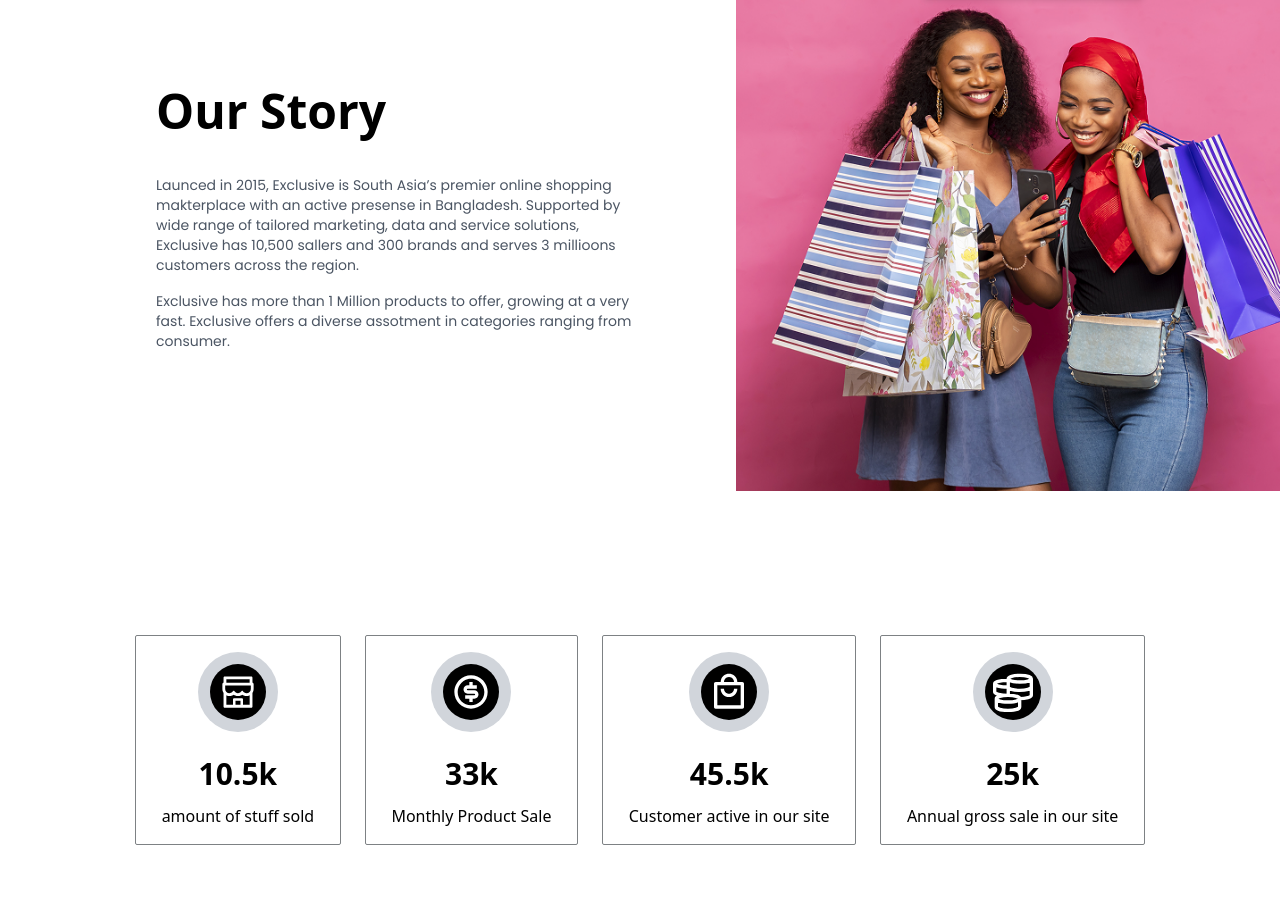
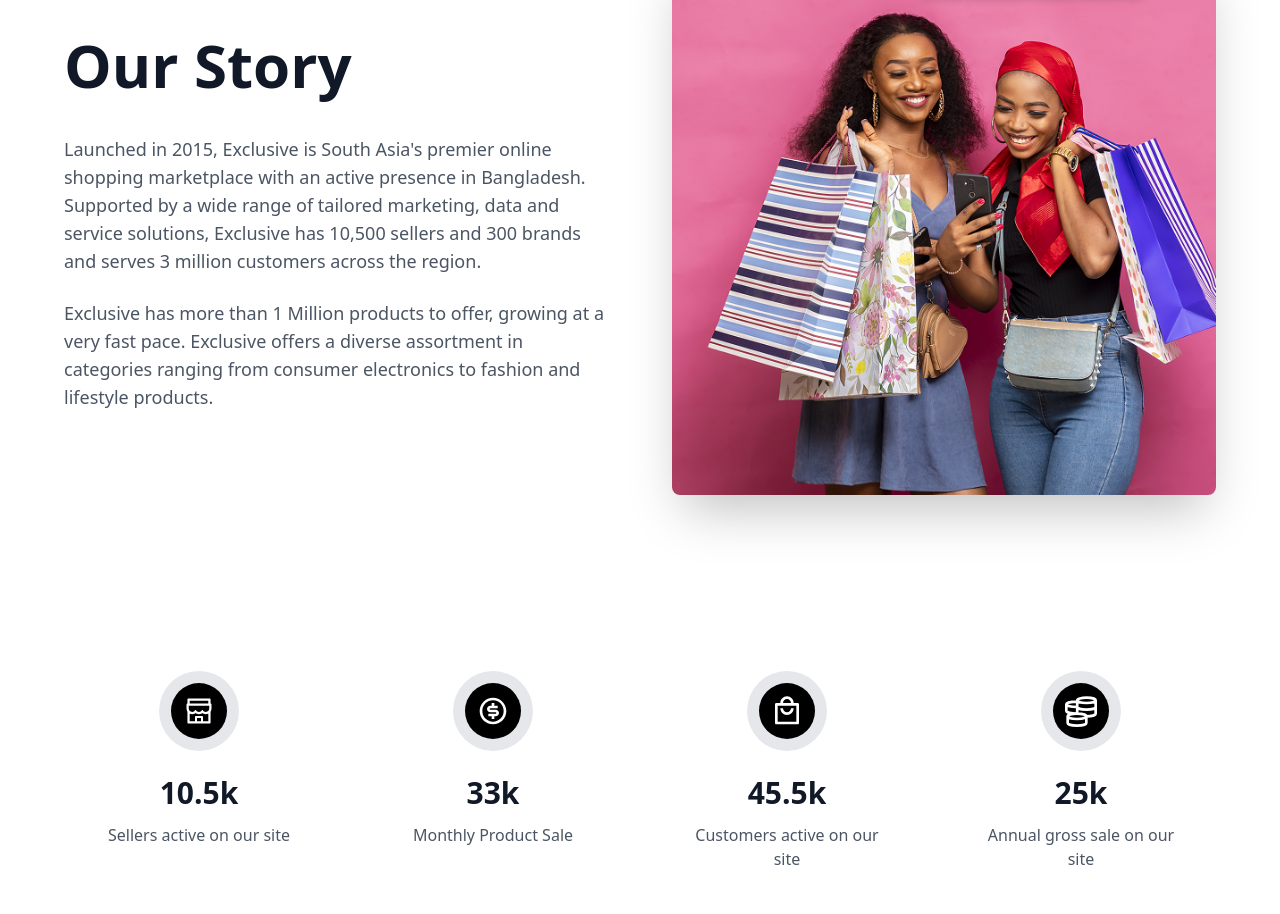
Before and after one commit to Awointa/e-commerce-store, a Next.js app: page /about in a window 1280 px wide. Shown: the part 338-1252 px from the top of the page. Built offline with nearby package versions, Linux system fonts and the light colour scheme; a web font is replaced by a local one.

Commit message:
refac(style): improve about page

```diff
--- a/src/app/about/page.tsx
+++ b/src/app/about/page.tsx
@@ -12,103 +12,132 @@
 import StaffCard from "./StaffCard";
 
 const page = () => {
+	const statsData = [
+		{
+			icon: AiOutlineShop,
+			number: "10.5k",
+			description: "Sellers active on our site",
+			id: 1
+		},
+		{
+			icon: RiMoneyDollarCircleLine,
+			number: "33k",
+			description: "Monthly Product Sale",
+			id: 2
+		},
+		{
+			icon: RiShoppingBag4Line,
+			number: "45.5k",
+			description: "Customers active on our site",
+			id: 3
+		},
+		{
+			icon: GrMoney,
+			number: "25k",
+			description: "Annual gross sale on our site",
+			id: 4
+		}
+	];
+
 	return (
-		<div className="mt-20  mb-36">
-			<ul className="mx-32 flex gap-2">
-				<li>Home</li>
+		<div className="min-h-screen">
+			{/* Container with responsive padding */}
+			<div className="px-4 sm:px-6 lg:px-8 xl:px-16 2xl:px-32">
+				{/* Breadcrumb */}
+				<nav className="pt-6 md:pt-12 lg:pt-20 mb-6 md:mb-11">
+					<ul className="flex items-center gap-2 text-sm md:text-base text-gray-600">
+						<li className="hover:text-gray-800 transition-colors cursor-pointer">Home</li>
 						<li>/</li>
-				<li>About</li>
+						<li className="text-gray-800 font-medium">About</li>
 					</ul>
-			<section className="mt-11 ml-32 grid grid-cols-1 md:grid-cols-2 gap-16 items-center relative">
-				<div className="p-7">
-					<h2 className="text-5xl font-semibold">Our Story</h2>
-					<div className="mt-10 space-y-4 text-gray-600 font-poppins">
-						<p>
-							Launced in 2015, Exclusive is South Asia’s premier online shopping
-							makterplace with an active presense in Bangladesh. Supported by
+				</nav>
+
+				{/* Hero Section */}
+				<section className="grid grid-cols-1 lg:grid-cols-2 gap-8 lg:gap-16 items-center mb-16 md:mb-24 lg:mb-36">
+					{/* Text Content */}
+					<div className="order-2 lg:order-1 space-y-6 md:space-y-8 lg:space-y-10">
+						<h1 className="text-3xl md:text-4xl lg:text-5xl xl:text-6xl font-semibold text-gray-900 leading-tight">
+							Our Story
+						</h1>
+						<div className="space-y-4 md:space-y-6 text-gray-600 leading-relaxed">
+							<p className="text-base md:text-lg">
+								Launched in 2015, Exclusive is South Asia's premier online shopping
+								marketplace with an active presence in Bangladesh. Supported by a
 								wide range of tailored marketing, data and service solutions,
-							Exclusive has 10,500 sallers and 300 brands and serves 3 millioons
-							customers across the region.{" "}
+								Exclusive has 10,500 sellers and 300 brands and serves 3 million
+								customers across the region.
 							</p>
-						<p>
+							<p className="text-base md:text-lg">
 								Exclusive has more than 1 Million products to offer, growing at a
-							very fast. Exclusive offers a diverse assotment in categories
-							ranging from consumer.
+								very fast pace. Exclusive offers a diverse assortment in categories
+								ranging from consumer electronics to fashion and lifestyle products.
 							</p>
 						</div>
 					</div>
-				<div className="relative aspect-[4/3] md:aspect-square">
+
+					{/* Hero Image */}
+					<div className="order-1 lg:order-2 relative">
+						<div className="aspect-[4/3] md:aspect-square lg:aspect-[4/3] xl:aspect-square relative rounded-lg overflow-hidden shadow-2xl">
 							<Image
 								src={aboutHeroImage}
-						alt="hero image"
-						className="object-cover h-full"
+								alt="Two African females representing our diverse community"
+								className="object-cover w-full h-full"
+								priority
 							/>
-				</div>
-			</section>
-
-			{/*section 2  */}
-			<section className="mt-36 mx-[135px] flex flex-col md:flex-row justify-between text-base gap-6">
-				{/* Individual cards */}
-				{/* Card 1 */}
-				<div className="flex-grow flex flex-col items-center justify-center gap-6 border-0.5 border-ash-smoke p-4 w-full md:w-auto rounded-sm hover:bg-gino-red hover:text-white cursor-pointer">
-					<div className="h-20 w-20 rounded-full bg-gray-300 flex items-center justify-center ">
-						<div className="h-14 w-14 rounded-full bg-black flex items-center justify-center">
-							<AiOutlineShop className="text-white w-10 h-10" />
-						</div>
-					</div>
-					<div className="flex-grow flex flex-col items-center justify-center gap-3">
-						<span className="text-3xl font-semibold">10.5k</span>
-						<p className="text-center">amount of stuff sold</p>
-					</div>
-				</div>
-
-				{/* Card 2 */}
-				<div className="flex-grow flex flex-col items-center justify-center gap-6 border-0.5 border-ash-smoke p-4 w-full md:w-auto rounded-sm hover:bg-gino-red hover:text-white cursor-pointer">
-					<div className="h-20 w-20 rounded-full bg-gray-300 flex items-center justify-center">
-						<div className="h-14 w-14 rounded-full bg-black flex items-center justify-center">
-							<RiMoneyDollarCircleLine className="text-white w-10 h-10" />
-						</div>
-					</div>
-					<div className="flex-grow flex flex-col items-center justify-center gap-3">
-						<span className="text-3xl font-semibold">33k</span>
-						<p className="text-center">Monthly Product Sale</p>
-					</div>
-				</div>
-
-				{/* Card 3 */}
-				<div className="flex-grow flex flex-col items-center justify-center gap-6 border-0.5 border-ash-smoke p-4 w-full md:w-auto rounded-sm hover:bg-gino-red hover:text-white cursor-pointer">
-					<div className="h-20 w-20 rounded-full bg-gray-300 flex items-center justify-center">
-						<div className="h-14 w-14 rounded-full bg-black flex items-center justify-center">
-							<RiShoppingBag4Line className="text-white w-10 h-10" />
-						</div>
-					</div>
-					<div className="flex flex-col items-center justify-center gap-3">
-						<span className="text-3xl font-semibold">45.5k</span>
-						<p className="text-center">Customer active in our site</p>
-					</div>
-				</div>
-
-				{/* Card 4 */}
-				<div className="flex-grow flex flex-col items-center justify-center gap-6 border-0.5 border-ash-smoke p-4 w-full md:w-auto rounded-sm hover:bg-gino-red hover:text-white cursor-pointer">
-					<div className="h-20 w-20 rounded-full bg-gray-300 flex items-center justify-center">
-						<div className="h-14 w-14 rounded-full bg-black flex items-center justify-center">
-							<GrMoney className="text-white w-10 h-10 font-light" />
-						</div>
-					</div>
-					<div className="flex flex-col items-center justify-center gap-3">
-						<span className="text-3xl font-semibold">25k</span>
-						<p className="text-center">Annual gross sale in our site</p>
 						</div>
 					</div>
 				</section>
 
-			{/* section 3 */}
-			<section className="mt-36 mx-[135px]">
+				{/* Statistics Section */}
+				<section className="mb-16 md:mb-24 lg:mb-36">
+					<div className="grid grid-cols-1 sm:grid-cols-2 lg:grid-cols-4 gap-4 md:gap-6">
+						{statsData.map((stat) => {
+							const IconComponent = stat.icon;
+							return (
+								<div
+									key={stat.id}
+									className="group bg-white border border-gray-200 rounded-lg p-6 md:p-8 text-center hover:bg-red-500 hover:text-white hover:border-red-500 transition-all duration-300 cursor-pointer transform hover:scale-105 hover:shadow-lg"
+								>
+									{/* Icon Container */}
+									<div className="flex justify-center mb-4 md:mb-6">
+										<div className="h-16 w-16 md:h-20 md:w-20 rounded-full bg-gray-200 group-hover:bg-white/20 flex items-center justify-center transition-colors duration-300">
+											<div className="h-12 w-12 md:h-14 md:w-14 rounded-full bg-black group-hover:bg-white flex items-center justify-center transition-colors duration-300">
+												<IconComponent className="text-white group-hover:text-red-500 w-6 h-6 md:w-8 md:h-8 transition-colors duration-300" />
+											</div>
+										</div>
+									</div>
+
+									{/* Statistics Content */}
+									<div className="space-y-2 md:space-y-3">
+										<div className="text-2xl md:text-3xl font-bold text-gray-900 group-hover:text-white transition-colors duration-300">
+											{stat.number}
+										</div>
+										<p className="text-sm md:text-base text-gray-600 group-hover:text-white/90 transition-colors duration-300 leading-relaxed">
+											{stat.description}
+										</p>
+									</div>
+								</div>
+							);
+						})}
+					</div>
+				</section>
+
+				{/* Staff Section */}
+				<section className="mb-16 md:mb-24 lg:mb-36">
+					<div className="text-center mb-8 md:mb-12">
+						<h2 className="text-2xl md:text-3xl lg:text-4xl font-semibold text-gray-900 mb-4">
+							Meet Our Team
+						</h2>
+						<p className="text-gray-600 text-base md:text-lg max-w-2xl mx-auto">
+							Our dedicated team of professionals is committed to providing you with the best shopping experience.
+						</p>
+					</div>
 					<StaffCard />
 				</section>
+			</div>
 
-			{/* section 4 */}
-			<section>
+			{/* Benefits Section - Full Width */}
+			<section className="bg-gray-50">
 				<BenefitsSection />
 			</section>
 		</div>
```
Lines whose indentation alone changed are shown as unchanged.
